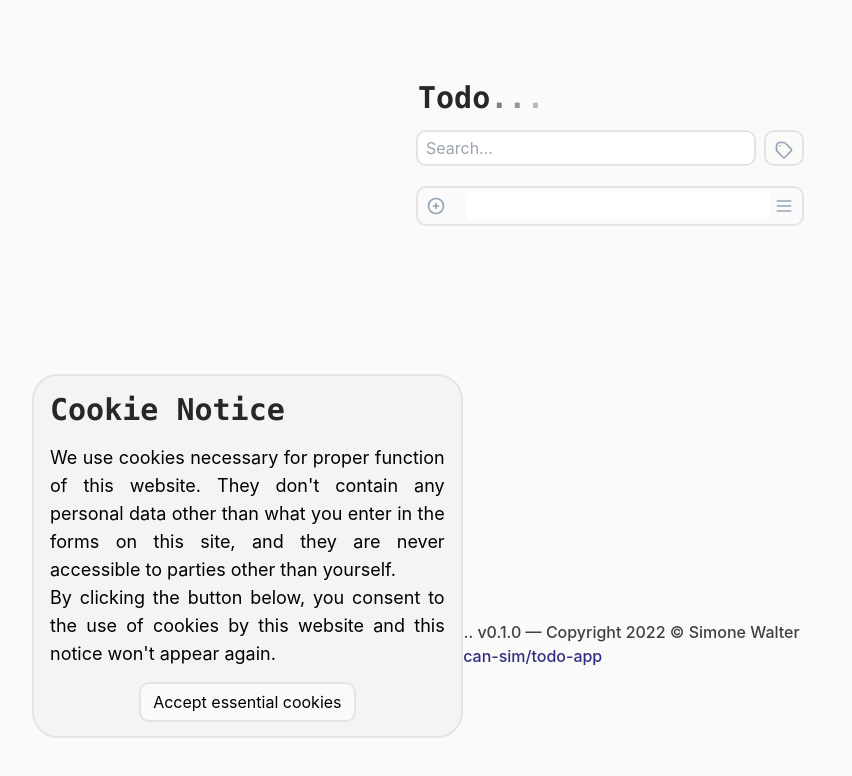
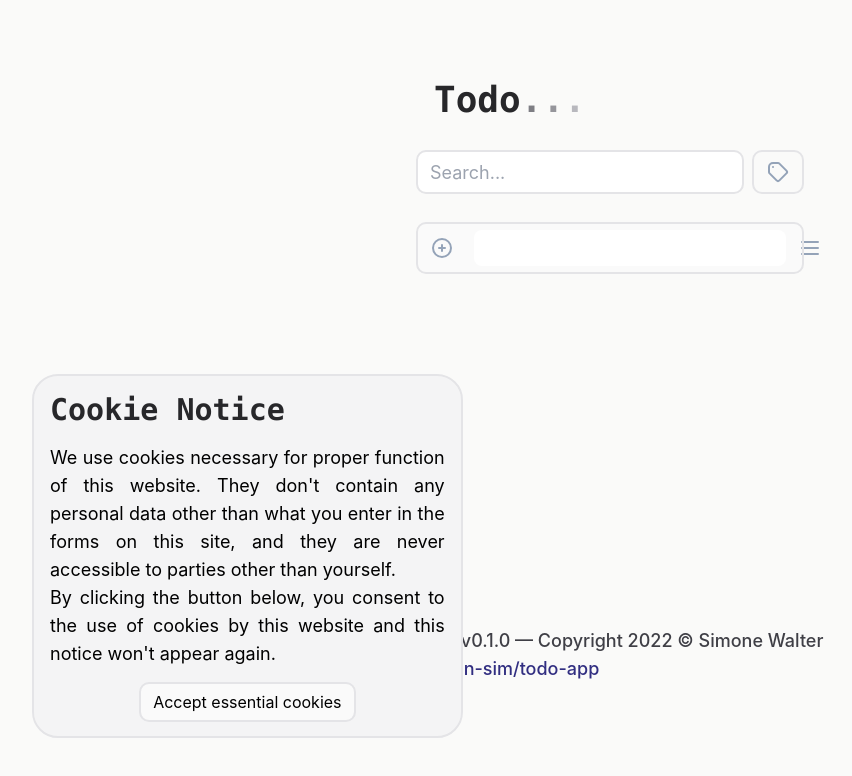
Before and after one commit to sim-the-bean/todo-app, a React (Create React App) app: page / in a window 1280 px wide. Shown: the top 776 px of the page, without its empty margins (30-882 px from the left). Built offline with nearby package versions, Linux system fonts and the light colour scheme.

Commit message:
Make all elements larger #10

```diff
--- a/src/App.js
+++ b/src/App.js
@@ -11,7 +11,7 @@ import { useVersion, VERSION } from './version'
 /** @typedef {{key: number, order: number, description: string, status: bool, labels: Label[]}} Item */
 
 function Title() {
-    return <h1 className="font-mono font-semibold text-3xl text-zinc-800">
+    return <h1 className="p-4 font-mono font-semibold text-4xl text-zinc-800">
         Todo
         <span className="animate-pulse">
             <span className="text-zinc-600">
@@ -55,7 +55,7 @@ function TodoApp() {
 
     return (
         <div className="grid grid-cols-1 justify-center columns-1 w-full min-h-screen bg-stone-50">
-            <main className="flex-1 justify-self-center w-96 m-4 mt-16 mb-0 py-4 space-y-4">
+            <main className="flex-1 justify-self-center w-96 m-4 mt-12 mb-0 py-4 space-y-4">
                 <Title />
                 <SearchBar
                     id="searchBar"
@@ -93,7 +93,7 @@ function TodoApp() {
                 />
             </main>
             <footer className="flex-1 place-self-center mt-2 p-4">
-                <p className="flex-1 place-self-center text-justify text-md text-zinc-700 font-medium">
+                <p className="flex-1 place-self-center text-justify text-lg text-zinc-700 font-medium">
                     Todo&#8230; v{VERSION} &mdash; Copyright 2022 &copy; Simone Walter<br />
                     <UI.Link href="https://github.com/soycan-sim/todo-app">
                         soycan-sim/todo-app
--- a/src/todo/SearchBar.js
+++ b/src/todo/SearchBar.js
@@ -12,7 +12,7 @@ const SearchBar = UI.withPopupMenu(
             aria-haspopup={props['aria-haspopup']}
             aria-expanded={props['aria-expanded']}
             aria-checked={props['aria-checked']}
-            className={`${props.className ?? ''} ${!props.popup ? "flex-none h-8 w-9 ml-2 p-2 hover:drop-shadow-sm rounded-lg outline outline-2 outline-zinc-200 hover:outline-slate-300" : "mr-2"}`}
+            className={`${props.className ?? ''} ${!props.popup ? "flex-none h-full w-12 ml-2 p-2 pl-3 hover:drop-shadow-sm rounded-lg outline outline-2 outline-zinc-200 hover:outline-slate-300" : "mr-2 ml-1 mb-1"}`}
             popup={props.popup}
             onClick={props.onClick}
         />
@@ -20,19 +20,19 @@ const SearchBar = UI.withPopupMenu(
     (props) => {
         const popup = props.popup;
         return (
-            <popup.Parent>
+            <popup.Parent className="h-10">
                 <input
                     tabindex="0"
                     aria-label="Search list"
-                    className="flex-1 h-8 p-2 hover:drop-shadow-sm rounded-lg outline outline-2 outline-zinc-200 hover:outline-slate-300 outline-offset-0"
+                    className="flex-1 h-full p-2 px-3 text-lg hover:drop-shadow-sm rounded-lg outline outline-2 outline-zinc-200 hover:outline-slate-300 outline-offset-0"
                     type="search"
                     placeholder="Search..."
                     onChange={(event) => props.onSearch(event.target.value)}
                 />
-                <popup.Wrapper>
+                <popup.Wrapper className="h-full">
                     <popup.PopupButton aria-label="Toggle filter menu" />
                     {
-                        popup.showPopup && <popup.PopupMenu className="h-8 p-2 pt-3 ml-2">
+                        popup.showPopup && <popup.PopupMenu className="h-10 p-2 pt-3 ml-2">
                             <popup.PopupButton aria-label="Toggle filter menu" popup />
                             {
                                 LABELS.map((color) => {
@@ -50,7 +50,7 @@ const SearchBar = UI.withPopupMenu(
                             }
                             <UI.CancelButton
                                 role="menuitem"
-                                className="ml-2"
+                                className="ml-2 mr-2 my-1"
                                 onClick={() => props.onFilter(null)}
                             />
                         </popup.PopupMenu>
--- a/src/todo/TodoItem.js
+++ b/src/todo/TodoItem.js
@@ -15,7 +15,7 @@ export const TodoBox = UI.withPopupMenu(
             aria-haspopup={props['aria-haspopup']}
             aria-expanded={props['aria-expanded']}
             aria-checked={props['aria-checked']}
-            className={`${props.className ?? ''} ${props.popup ? "mr-2" : ""}`}
+            className={`my-1 ${props.className ?? ''} ${props.popup ? "mr-2" : ""}`}
             popup={props.popup}
             onClick={props.onClick} />
     ),
@@ -24,15 +24,15 @@ export const TodoBox = UI.withPopupMenu(
         return (
             <popup.Parent
                 role={props.role}
-                className="relative h-9 p-2 bg-zinc-50 hover:drop-shadow-sm rounded-lg outline outline-2 outline-zinc-200 hover:outline-slate-300"
+                className="relative h-12 p-2 bg-zinc-50 hover:drop-shadow-sm rounded-xl outline outline-2 outline-zinc-200 hover:outline-slate-300"
             >
-                <UI.ReorderButton onMouseDown={props.onDragDown} onMouseUp={props.onDragUp} />
+                <UI.ReorderButton className="ml-1 my-1" onMouseDown={props.onDragDown} onMouseUp={props.onDragUp} />
                 {props.children}
                 <popup.Wrapper>
-                    <popup.PopupButton />
+                    <popup.PopupButton className="ml-2" />
                     {
-                        popup.showPopup && <popup.PopupMenu className="h-9 p-2 -ml-2 -mt-2">
-                            <popup.PopupButton popup />
+                        popup.showPopup && <popup.PopupMenu className="h-12 p-2 -ml-1 -mt-2">
+                            <popup.PopupButton className="ml-1" popup />
                             {
                                 LABELS.map((color) => {
                                     const checked = props.labels.includes(color);
@@ -49,7 +49,7 @@ export const TodoBox = UI.withPopupMenu(
                             }
                             <UI.DeleteButton
                                 role="menuitem"
-                                className="ml-2"
+                                className="ml-2 mr-2 my-1"
                                 onClick={props.deleteItem}
                             />
                         </popup.PopupMenu>
@@ -79,12 +79,12 @@ export function TodoItem(props) {
         >
             <input
                 aria-label={item.status ? "Mark as in-progress" : "Mark as finished"}
-                className="flex-none w-5 mx-4 rounded-md"
+                className="flex-none h-4 w-5 mx-4"
                 type="checkbox"
                 checked={item.status}
                 onChange={(event) => props.setItemStatus(item.key, event.target.checked)}
             />
-            <span className="flex-1 text-zinc-700 font-medium">{item.description}</span>
+            <span className="flex-1 text-zinc-700 font-medium text-lg">{item.description}</span>
             {
                 item.labels.map((color, index) => {
                     return (
--- a/src/todo/TodoList.js
+++ b/src/todo/TodoList.js
@@ -102,7 +102,7 @@ export function TodoSection(props) {
     return (
         <div
             role="list"
-            className="grid grid-cols-1 gap-2 w-full justify-center my-2"
+            className="grid grid-cols-1 gap-3 w-full justify-center my-2"
             onDragOver={(event) => {
                 if (dragging) {
                     event.preventDefault();
--- a/src/todo/TodoNew.js
+++ b/src/todo/TodoNew.js
@@ -12,7 +12,7 @@ const TodoNew = UI.withPopupMenu(
             aria-haspopup={props['aria-haspopup']}
             aria-expanded={props['aria-expanded']}
             aria-checked={props['aria-checked']}
-            className={`${props.className ?? ''} ${props.popup ? "mr-2" : ""}`}
+            className={`my-1 ${props.className ?? ''} ${props.popup ? "mr-2" : ""}`}
             popup={props.popup}
             onClick={props.onClick} />
     ),
@@ -32,12 +32,12 @@ const TodoNew = UI.withPopupMenu(
         };
 
         return (
-            <popup.Parent className="relative h-9 p-2 my-2 bg-zinc-50 hover:drop-shadow-sm rounded-lg outline outline-2 outline-zinc-200 hover:outline-slate-300">
-                <UI.AddItemButton className="mr-4" onClick={addNew} />
+            <popup.Parent className="relative h-12 p-2 mt-4 mb-3 bg-zinc-50 hover:drop-shadow-sm rounded-lg outline outline-2 outline-zinc-200 hover:outline-slate-300">
+                <UI.AddItemButton className="mr-4 ml-1 my-1" onClick={addNew} />
                 <input
                     tabindex="0"
                     aria-label="New item description"
-                    className="flex-1 h-7 p-2 rounded-md outline outline-2 outline-transparent hover:outline-zinc-200 outline-offset-0"
+                    className="flex-1 py-1 px-3 text-lg rounded-lg outline outline-2 outline-transparent hover:outline-zinc-200 outline-offset-0"
                     type="text"
                     value={description}
                     onChange={(event) => setDescription(event.target.value)}
@@ -48,10 +48,10 @@ const TodoNew = UI.withPopupMenu(
                     }}
                 />
                 <popup.Wrapper>
-                    <popup.PopupButton />
+                    <popup.PopupButton className="ml-2" />
                     {
-                        popup.showPopup && <popup.PopupMenu className="h-9 p-2 -ml-2 -mt-2">
-                            <popup.PopupButton popup />
+                        popup.showPopup && <popup.PopupMenu className="h-12 p-2 -ml-1 -mt-2">
+                            <popup.PopupButton className="ml-1" popup />
                             {
                                 LABELS.map((color) => {
                                     const checked = labels.includes(color);
--- a/src/ui/buttons.js
+++ b/src/ui/buttons.js
@@ -26,7 +26,7 @@ export function button(Icon, options) {
             className={props.className}
             onClick={onClick ?? props.onClick}
         >
-            <Icon className={`flex-none h-5 ${additionalClass}`} />
+            <Icon className={`flex-none h-6 ${additionalClass}`} />
         </button>
     );
 }
@@ -67,8 +67,8 @@ export const FilterButton = button(TagIcon, { ariaLabel: "Toggle filter menu" })
  */
 export function LabelButton(props) {
     const className = props.faded ?
-        "scale-75 translate-y-1 transition ease-in-out delay-150 hover:scale-125 hover:translate-y-0 hover:animate-pulse" :
-        "transition ease-in-out delay-50 hover:scale-110 hover:animate-pulse";
+        "h-6 mx-1 scale-75 translate-y-1 transition ease-in-out delay-150 hover:scale-125 hover:translate-y-0 hover:animate-pulse" :
+        "h-6 mx-1 transition ease-in-out delay-50 hover:scale-110 hover:animate-pulse";
 
     return <button role={props.role} aria-label={props['aria-label']} className={className} onClick={props.onClick}>
         <Tag faded={props.faded} color={props.color} />
@@ -83,7 +83,7 @@ export function ReorderButton(props) {
     return (
         <div className={`flex ${props.className ?? ''}`}>
             <button aria-label="Drag to reorder" className="accent-transparent" onMouseDown={props.onMouseDown} onMouseUp={props.onMouseUp}>
-                <SelectorIcon className="flex-none h-5 text-slate-400 hover:text-slate-900" />
+                <SelectorIcon className="flex-none h-6 text-slate-400 hover:text-slate-900" />
             </button>
         </div>
     );
--- a/src/ui/ui.js
+++ b/src/ui/ui.js
@@ -11,20 +11,20 @@ import '../index.css';
  */
 const TAG_STYLES = {
     red: {
-        style: "flex-none h-5 text-red-600",
-        faded: "flex-none h-5 text-red-400 hover:text-red-600",
+        style: "flex-none h-6 text-red-600",
+        faded: "flex-none h-6 text-red-400 hover:text-red-600",
     },
     green: {
-        style: "flex-none h-5 text-green-600",
-        faded: "flex-none h-5 text-lime-200 hover:text-green-600",
+        style: "flex-none h-6 text-green-600",
+        faded: "flex-none h-6 text-lime-200 hover:text-green-600",
     },
     blue: {
-        style: "flex-none h-5 text-sky-600",
-        faded: "flex-none h-5 text-blue-300 hover:text-sky-600",
+        style: "flex-none h-6 text-sky-600",
+        faded: "flex-none h-6 text-blue-300 hover:text-sky-600",
     },
     yellow: {
-        style: "flex-none h-5 text-amber-400",
-        faded: "flex-none h-5 text-orange-200 hover:text-amber-400",
+        style: "flex-none h-6 text-amber-400",
+        faded: "flex-none h-6 text-orange-200 hover:text-amber-400",
     },
 };
 
```
